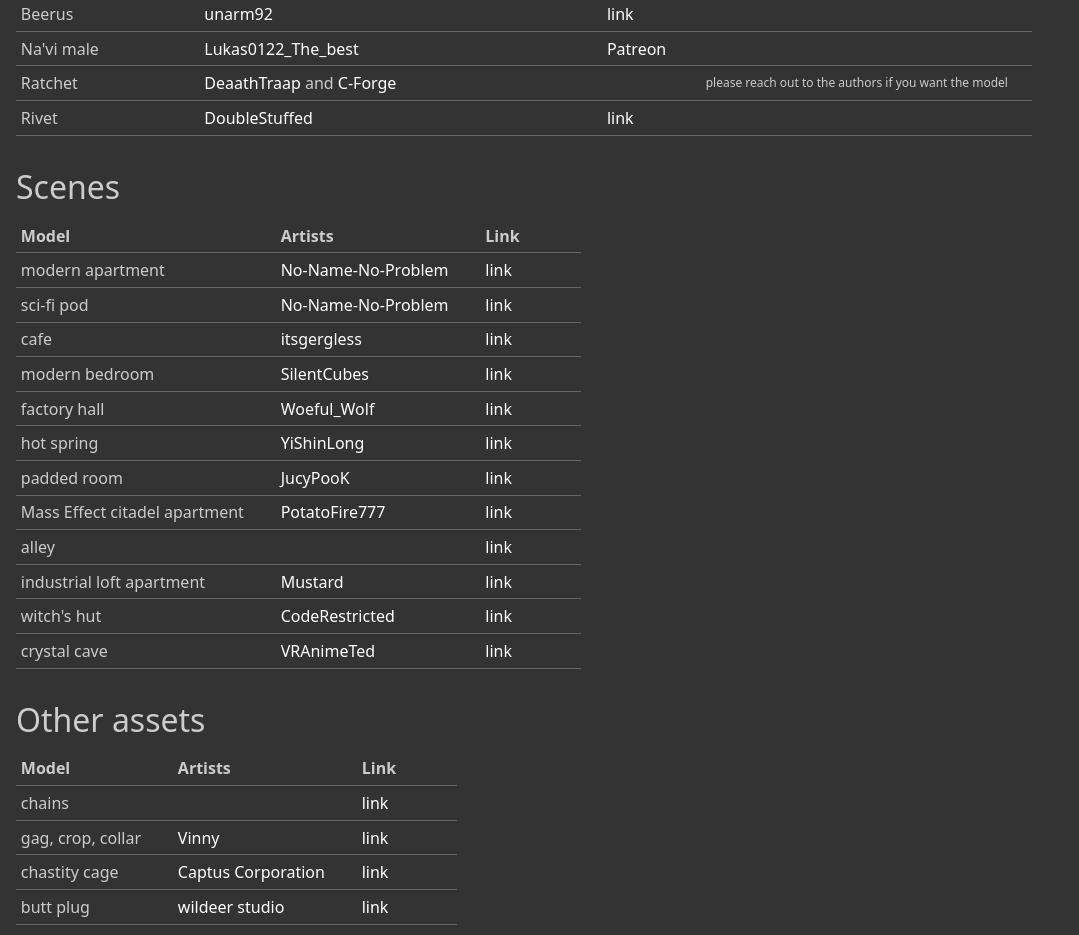
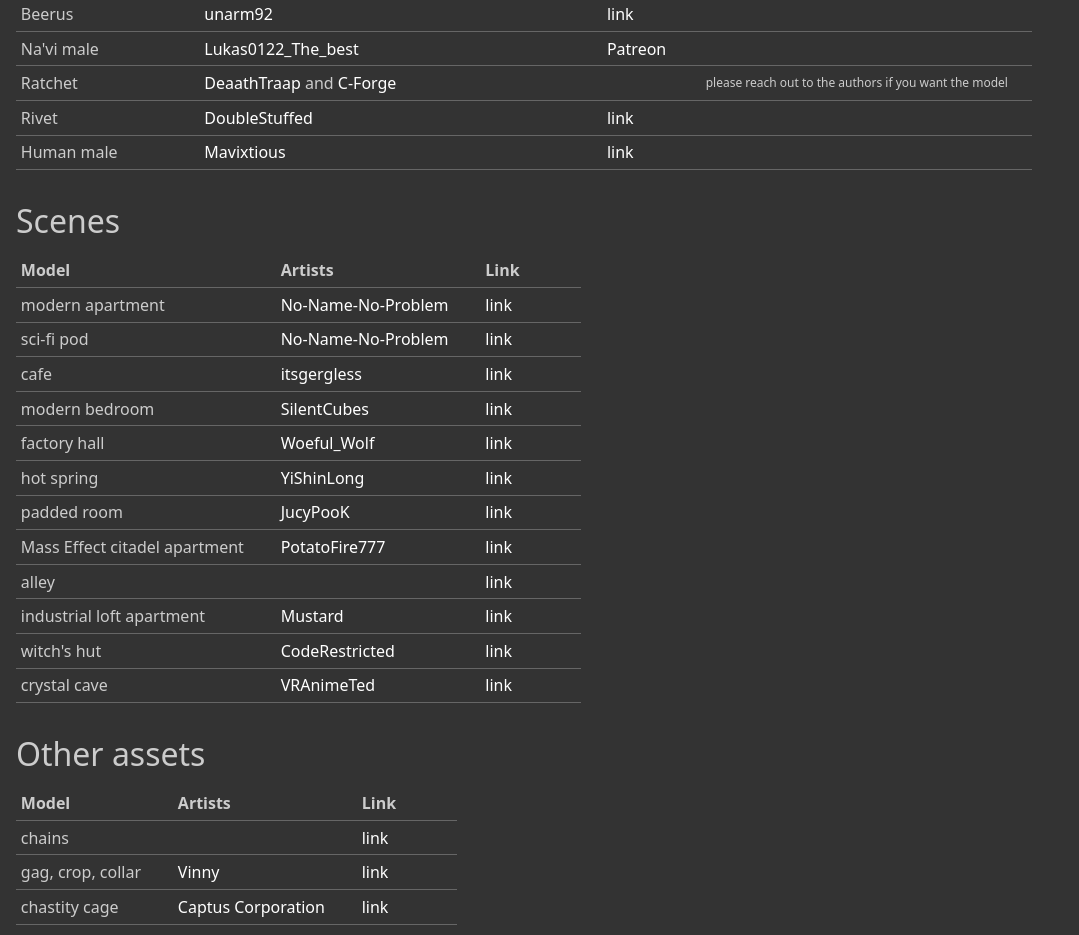
Before and after one commit to stormrider-models/stormrider-models.github.io, a plain HTML site: page index.html in a window 1280 px wide. Shown: the part 1084-2019 px from the top of the page, without its empty margins (0-1079 px from the left). Drawn offline with nearby package versions, Linux system fonts and the light colour scheme.

Commit message:
Add human male to model list

```diff
--- a/index.html
+++ b/index.html
@@ -251,6 +251,13 @@
 			<td><a href="https://smutba.se/project/32679/">link</a></td>
 			<td class="comment">&nbsp;</td>
 		</tr>
+		<tr>
+			<td>Human male</td>
+			<td><a href="https://twitter.com/tvitone1">Mavixtious</a></td>
+			<td>&nbsp;</td>
+			<td><a href="https://smutba.se/project/30447/">link</a></td>
+			<td class="comment">&nbsp;</td>
+		</tr>
 	</table>
 	<h2>Scenes</h2>
 	<table>
```
